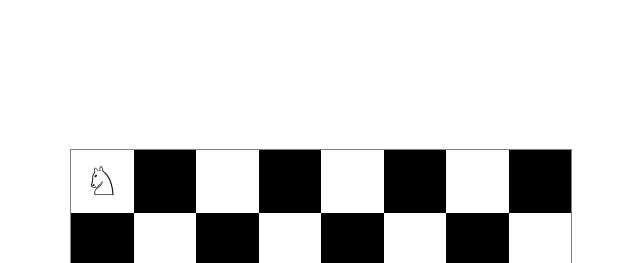
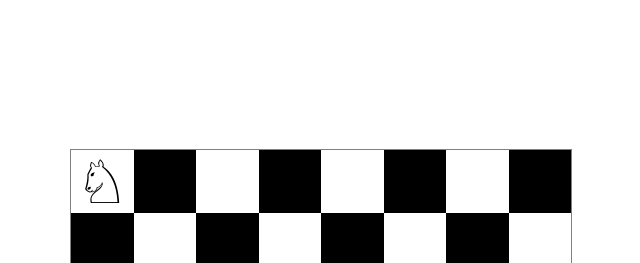
Before and after one commit to y-uchiida/react_dragdrop_sample, a React (Vite) app: page / in a window 1280 px wide. Shown: the top 263 px of the page, without its empty margins (319-959 px from the left). Built offline with nearby package versions, Linux system fonts and the light colour scheme.

Commit message:
implement drop interaction

```diff
--- /dev/null
+++ b/src/components/react-dnd/Chess/BoardSquare.tsx
@@ -0,0 +1,41 @@
+import { ReactNode } from "react";
+import { useDrop } from "react-dnd";
+import { moveKnight } from "./Game";
+import { ItemTypes } from "./ItemTypes";
+import { Square } from "./Square";
+
+const boardSquareStyle: React.CSSProperties = {
+	position: 'relative',
+	width: '100%',
+	height: '100%',
+};
+
+type Props = {
+	x: number,
+	y: number,
+	children: ReactNode
+}
+
+export const BoardSquare = ({ x, y, children }: Props) => {
+
+	// ドロップ操作を処理するためのhooks, useDrop()
+	// コールバック関数を引数に持ち、ドロップ操作に必要なデータを含めたオブジェクトを返す
+	// useDrop() の返り値は配列で、第一要素にはcollect() 関数が収集した値が入ったオブジェクトを返す
+	// 第二要素は connector() 関数で、これによってドロップ先オブジェクトと対象のDOMを関連づけする
+	// ドロップターゲットのJSXノードのref プロパティに、drag を渡す
+	const [, drop] = useDrop(() => ({
+		accept: ItemTypes.KNIGHT, // dropを受け入れることができるドラッグオブジェクトのtype
+		drop: () => moveKnight([x, y]), // 要素がドロップされたときに実行するコールバック関数
+	}), [x, y]);
+
+	const black = (x + y) % 2 === 1;
+
+	return (
+		<div
+			ref={drop}
+			style={boardSquareStyle}
+		>
+			<Square black={black}>{children}</Square>
+		</div>
+	)
+}
--- a/src/components/react-dnd/Chess/ChessBoard.tsx
+++ b/src/components/react-dnd/Chess/ChessBoard.tsx
@@ -1,4 +1,7 @@
 import React from 'react'
+import { DndProvider } from 'react-dnd'
+import { HTML5Backend } from 'react-dnd-html5-backend'
+import { BoardSquare } from './BoardSquare'
 import { canMoveKnight, moveKnight } from './Game'
 import { Knight } from './Knight'
 import { Square } from './Square'
@@ -21,9 +24,16 @@
 	display: 'flex',
 };
 
-const handleSquareClick = ([x, y]: KnightPosition) => {
-	canMoveKnight([x, y]) && moveKnight([x, y]);
-};
+/*
+ * const handleSquareClick = ([x, y]: KnightPosition) => {
+ * 	canMoveKnight([x, y]) && moveKnight([x, y]);
+ * };
+ */
+
+const renderPiece = (x: number, y: number, [knightX, knightY]: KnightPosition) => {
+	const isKnightHere = knightX === x && knightY == y;
+	return isKnightHere ? <Knight /> : <></>
+}
 
 /**
  * チェス盤の要素を生成する
@@ -34,12 +44,15 @@
 const generateChessBoard = (i: number, [knightX, knightY]: KnightPosition) => {
 	const x = i % 8;
 	const y = Math.floor(i / 8);
-	const black = (x + y) % 2 === 1;
-	const isKnightHere = knightX === x && knightY === y;
-	const piece = isKnightHere ? <Knight /> : null;
+	// const black = (x + y) % 2 === 1;
+	// const isKnightHere = knightX === x && knightY === y;
+	// const piece = isKnightHere ? <Knight /> : null;
 	return (
-		<div key={i} style={squareStyle} onClick={() => handleSquareClick([x, y])}>
-			<Square black={black}>{piece}</Square>
+		<div key={i} style={squareStyle} /* onClick={() => handleSquareClick([x, y])}*/ >
+			{/* <Square black={black}>{piece}</Square>	 */}
+			<BoardSquare x={x} y={y}>
+				{renderPiece(x, y, [knightX, knightY])}
+			</BoardSquare>
 		</div>
 	);
 }
@@ -50,9 +63,11 @@
 		squares.push(generateChessBoard(i, knightPosition));
 	}
 	return (
-		<div style={boardStyle}>
-			{squares}
-		</div>
+		<DndProvider backend={HTML5Backend}>
+			<div style={boardStyle}>
+				{squares}
+			</div>
+		</DndProvider>
 	);
 }
 
--- /dev/null
+++ b/src/components/react-dnd/Chess/ItemTypes.ts
@@ -0,0 +1,3 @@
+export const ItemTypes = {
+	KNIGHT: 'knight',
+}
--- a/src/components/react-dnd/Chess/Knight.tsx
+++ b/src/components/react-dnd/Chess/Knight.tsx
@@ -1,12 +1,41 @@
-const knightStyle = {
-  fontSize: 40,
+import React from "react";
+import { useDrag } from "react-dnd";
+import { ItemTypes } from "./ItemTypes";
+
+const knightStyle: React.CSSProperties = {
+  fontSize: 60,
   fontWeight: 'bold',
   cursor: 'move',
+  textAlign: 'center',
+  lineHeight: '4rem',
 };
 
 const Knight = () => {
+
+  // ドラッグ操作を管理するためのhooks, useDrag()
+  // useDrag の返り値の配列の第一要素には、collect() 関数が返すオブジェクトが入る
+  // 2つ目の要素は、connector() 関数で、これによってドラッグ中のオブジェクト(Item) とDOM の要素が関連づけされる
+  // ドラッグするJSXノードのref プロパティに、drag を渡す
+  const [{ isDragging }, drag] = useDrag(() => (
+    {
+      // typeは、item オブジェクトを識別するプロパティ
+      type: ItemTypes.KNIGHT,
+      // collect()は、引数のmonitorからドラッグするオブジェクトの状態として用いるプロパティを取り出し、
+      // オブジェクトにして返す
+      collect: (monitor) => ({
+        isDragging: !!monitor.isDragging()
+      })
+    }
+  ));
+
   return (
-    <div style={knightStyle}>
+    <div
+      style={{
+        ...knightStyle,
+        opacity: isDragging ? 0.5 : 1, // ドラッグ中は半透明にする
+      }}
+      ref={drag} // useDrag() hooks から取り出したdragを渡す
+    >
       ♘
     </div>
   );
```
